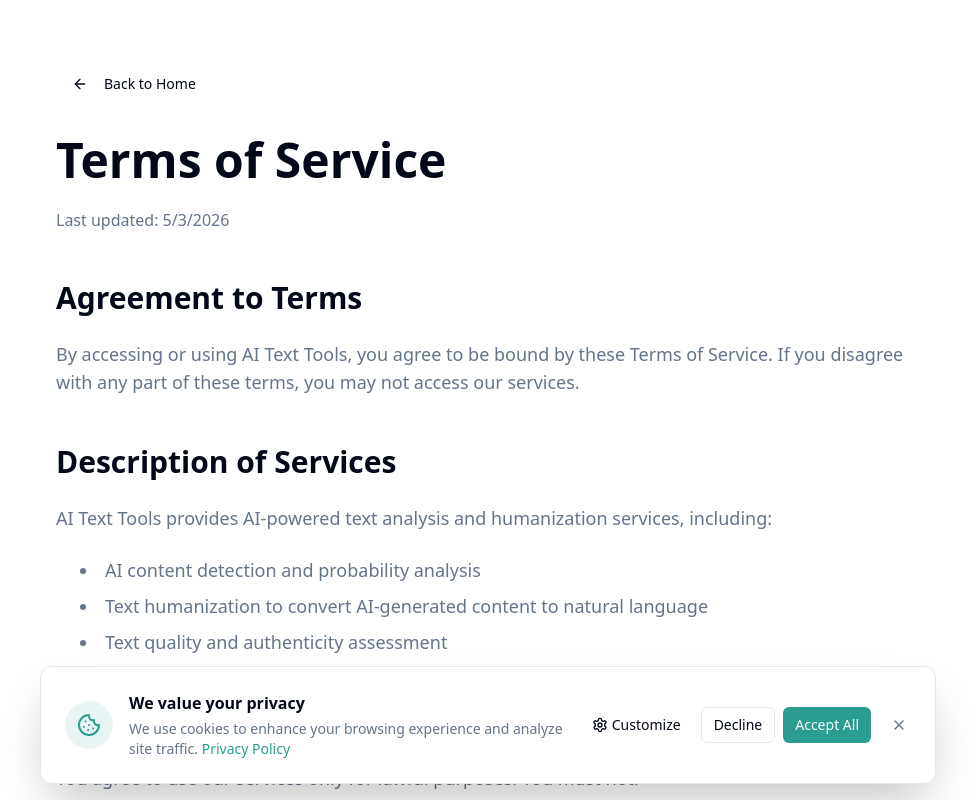
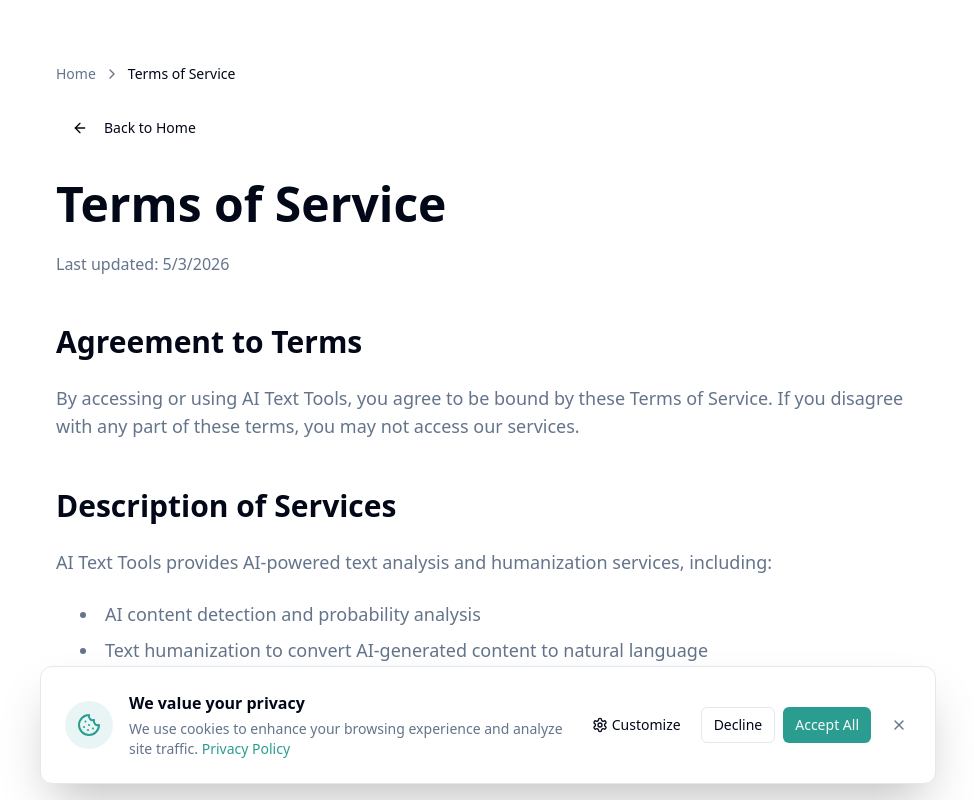
Before and after one commit to smartvideofy/aifreetextpro, a React (Vite) app: page /terms-of-service in a window 1280 px wide. Shown: the top 800 px of the page, without its empty margins (152-1126 px from the left). Built offline with nearby package versions, Linux system fonts and the light colour scheme.

Commit message:
Changes
Co-authored-by: Smart557-gif <194835220+Smart557-gif@users.noreply.github.com>

```diff
--- a/src/pages/TermsOfService.tsx
+++ b/src/pages/TermsOfService.tsx
@@ -27,6 +27,7 @@ const TermsOfService = () => {
       </Helmet>
       <main className="flex-1">
         <div className="container mx-auto px-4 py-16 max-w-4xl">
+          <Breadcrumbs items={[{ label: "Home", href: "/" }, { label: "Terms of Service" }]} />
           <Link to="/">
             <Button variant="ghost" className="mb-8">
               <ArrowLeft className="mr-2 h-4 w-4" />
```
